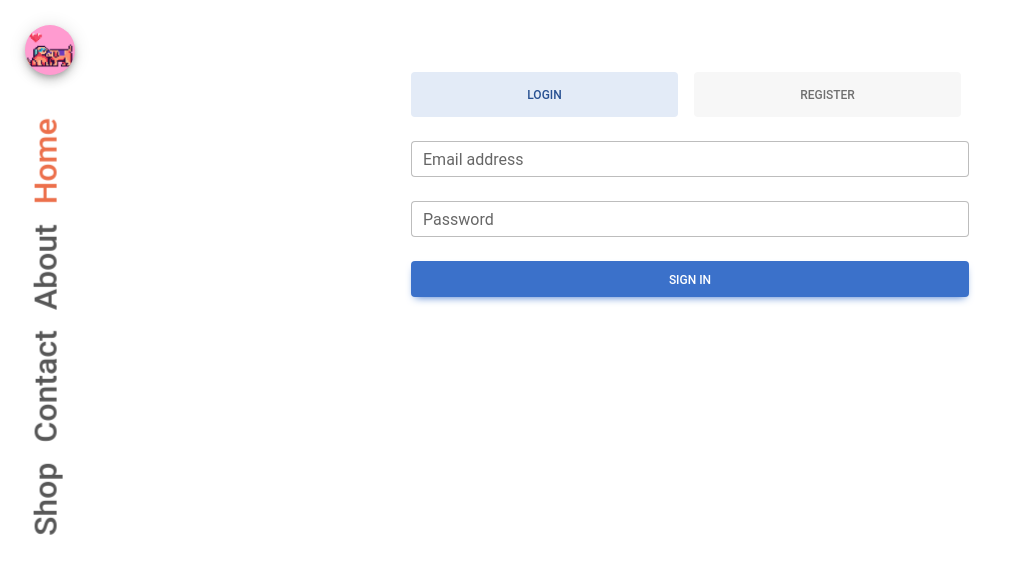
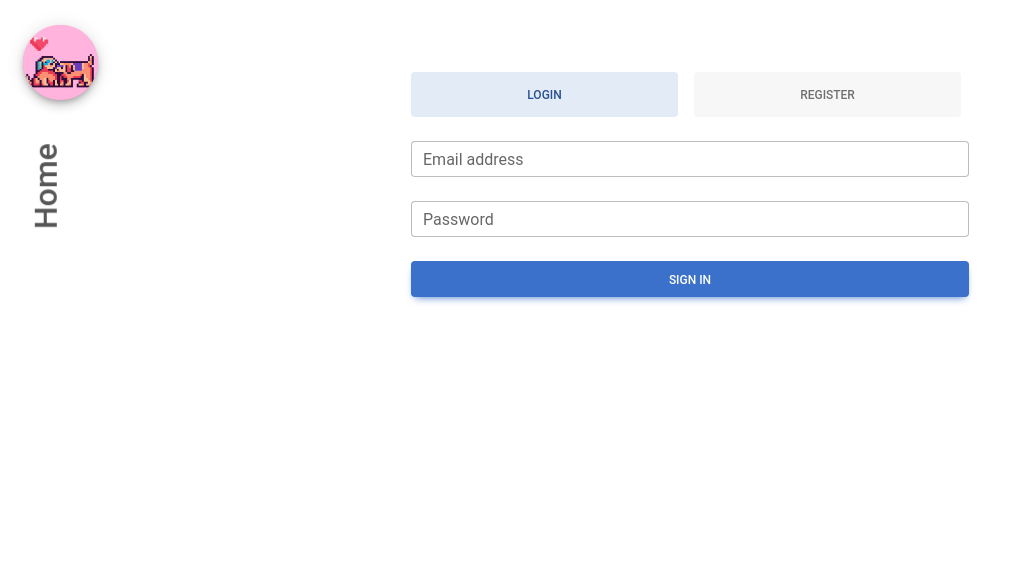
Before and after one commit to MJBauti/Pet_Dating_App_MERN, a React (Create React App) app in the folder client/: page / in a window 1280 px wide. Shown: the top 574 px of the page, without its empty margins (0-1016 px from the left). Built offline with nearby package versions, Linux system fonts and the light colour scheme.

Commit message:
clean up login, sidebar css, logout

```diff
--- a/client/package.json
+++ b/client/package.json
@@ -6,22 +6,21 @@
   "dependencies": {
     "@apollo/client": "^3.5.8",
     "@apollo/react-hooks": "^4.0.0",
+    "@stripe/stripe-js": "^1.3.1",
     "@testing-library/jest-dom": "^5.16.4",
     "@testing-library/react": "^11.1.0",
     "@testing-library/user-event": "^13.5.0",
-    "@stripe/stripe-js": "^1.3.1",
     "axios": "^1.1.3",
     "dotenv": "^16.0.3",
     "graphql": "^15.4.0",
     "jwt-decode": "^2.2.0",
-    "mdb-react-ui-kit": "^4.0.0",
+    "mdb-react-ui-kit": "^4.2.0",
     "react": "^17.0.2",
     "react-dom": "^17.0.2",
     "react-icons": "4.7.1",
     "react-router-dom": "^6.4.5",
     "react-scripts": "5.0.1",
     "socket.io-client": "4.5.4",
-
     "web-vitals": "^2.1.4"
   },
   "scripts": {
--- a/client/src/components/SideNavbar/SideNavbar.css
+++ b/client/src/components/SideNavbar/SideNavbar.css
@@ -26,11 +26,43 @@ nav {
   align-items: center;
   margin-top: 25px;
 }
-
+.Logout {
+  color:red;
+  font-weight: bolder;
+}
 .img {
-    width: 50px;
-    height: 50px;
+  width: 75px;
+  height: 75px;
   box-shadow: 0px 3px 5px -1px rgba(0,0,0,0.2),0px 6px 10px 0px rgba(0,0,0,0.14),0px 1px 18px 0px rgba(0,0,0,0.12);
   border-radius:60%;
+  margin-left: 20px;
   background: rgb(255, 155, 208);
+  background-image: linear-gradient(
+    to right,
+    #54b3d6,
+    #7a47e1 50%,
+    rgb(255, 179, 221) 50%
+  );
+  background-size: 200% 100%;
+  background-position: -100%;
+  -webkit-text-fill-color: transparent;
+  transition: all 0.3s ease-in-out;
 }
+
+.img:before {
+  content: '';
+  background: #54b3d6;
+  display: block;
+  position: absolute;
+  bottom: -3px;
+  left: 0;
+  width: 0;
+  height: 3px;
+}
+.img:hover {
+  background-position: 0;
+  cursor:url(https://cdn.custom-cursor.com/db/9896/32/cute-shiba-inu-cursor.png) , default!important;
+}
+ .img:hover::before {
+  width: 100%;
+}
--- a/client/src/components/SideNavbar/SideNavbar.js
+++ b/client/src/components/SideNavbar/SideNavbar.js
@@ -1,29 +1,32 @@
 import React, { useState, Fragment } from 'react';
 import './SideNavbar.css';
 import { Link, useLocation} from "react-router-dom";
-import logoPng from "../../Assets/logo.png"
+import logoPng from "../../Assets/logo.png";
+import Auth from "../../utils/auth";
 
 export const SideNavbar = () => {
     const location = useLocation();
 
+    function refreshPage() {
+      window.location.reload(false);
+    }
+
     return (
         <div className="navAll">
-          <Link to="/">
+          <Link
+            to="/">
             <img src={logoPng} alt="Logo" className="img"/>
           </Link>
           <nav>
             <Link
               to="/"
-              className={location.pathname === '/' ? 'active' : ''}
+              onClick={refreshPage}
             >
               <h2>Home</h2>
             </Link>
-            <Link
-              to="/about-me"
-              className={location.pathname === '/about-me' ? 'active' : ''}
-            >
-              <h2>About</h2>
-            </Link>
+
+            {Auth.loggedIn() ? (
+              <>
               <Link
                 to="/contact"
                 className={location.pathname === '/contact' ? 'active' : ''}
@@ -36,6 +39,22 @@ export const SideNavbar = () => {
               >
                 <h2>Shop</h2>
               </Link>
+              <Link
+                to="/shop"
+                className={location.pathname === '/shop' ? 'active' : ''}
+              >
+                <h2>Shop</h2>
+              </Link>
+              <Link
+                to="/"
+                onClick={Auth.logout}>
+                  <h2 className='Logout'>Logout⬆</h2>
+                </Link>
+              </>
+            ) : (
+              <a></a>
+            )}
+
           </nav>
         </div>
     );
```
Also changed, not shown: client/src/components/Login/Login.js (+2 -8 lines), 1 other file (tests, documents, lock files or other folders). Lines whose indentation alone changed are shown as unchanged.
